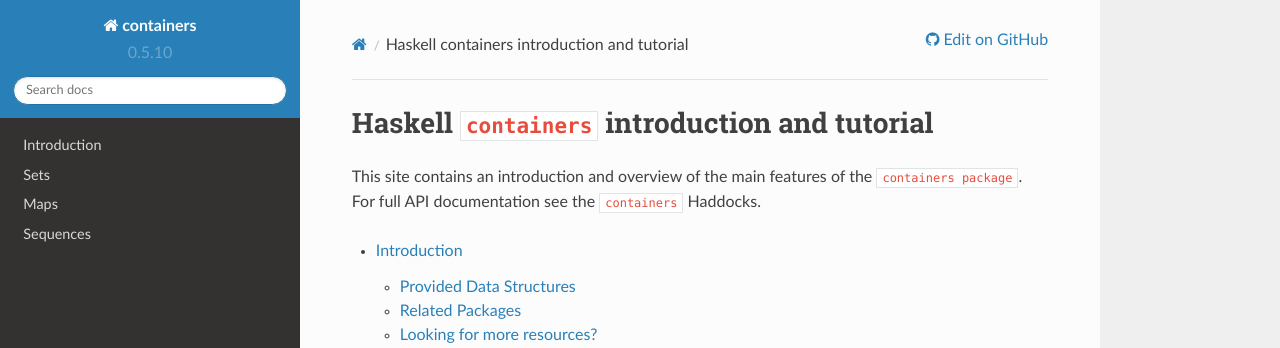
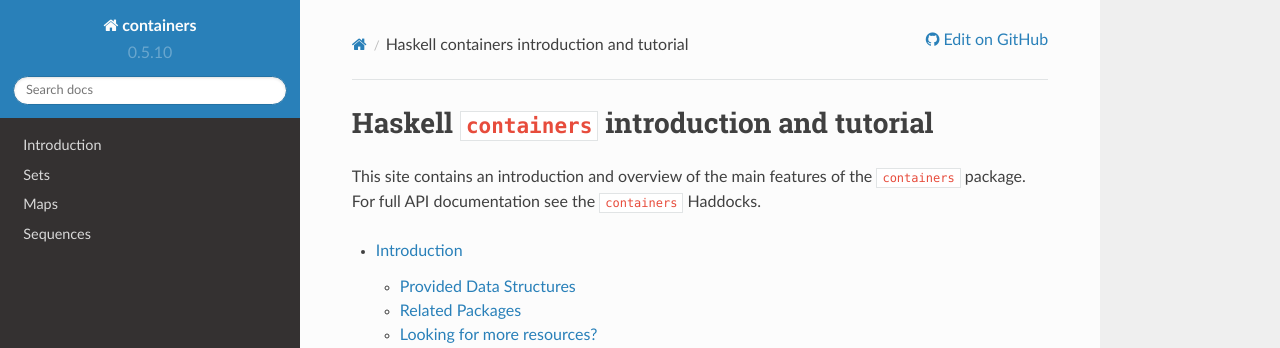
Before and after one commit to haskell/containers, a Sphinx documentation site: the page built from docs/index.rst, in a window 1280 px wide and 1137 px high. Shown: the top 348 px of the window. Built offline with Sphinx 7.4.7 and the Read the Docs theme 2.0.0, drawn with Linux system fonts in a browser that asks for light colours; cross-references to code outside the pages are shown as plain code.

Commit message:
Fix formatting bug.
[ci skip]

```diff
--- a/docs/index.rst
+++ b/docs/index.rst
@@ -2,7 +2,7 @@
 ================================================
 
 This site contains an introduction and overview of the main features of the
-``containers package``. For full API documentation see the :haddock:`containers`
+``containers`` package. For full API documentation see the :haddock:`containers`
 Haddocks.
 
 .. toctree::
```
